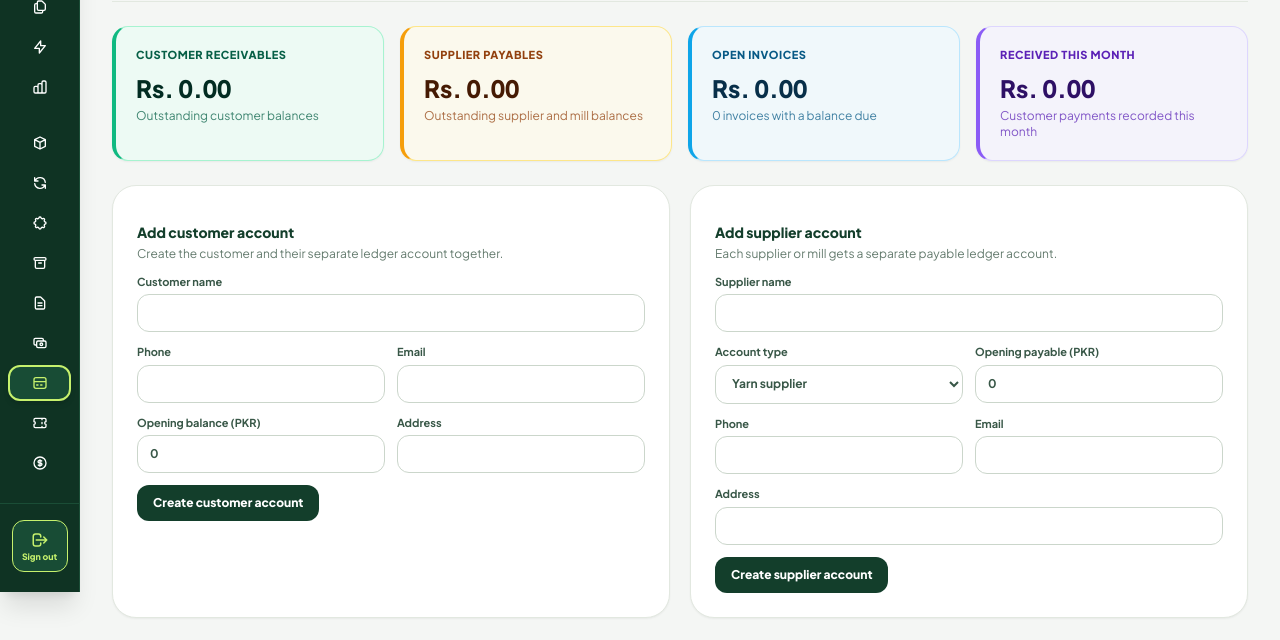
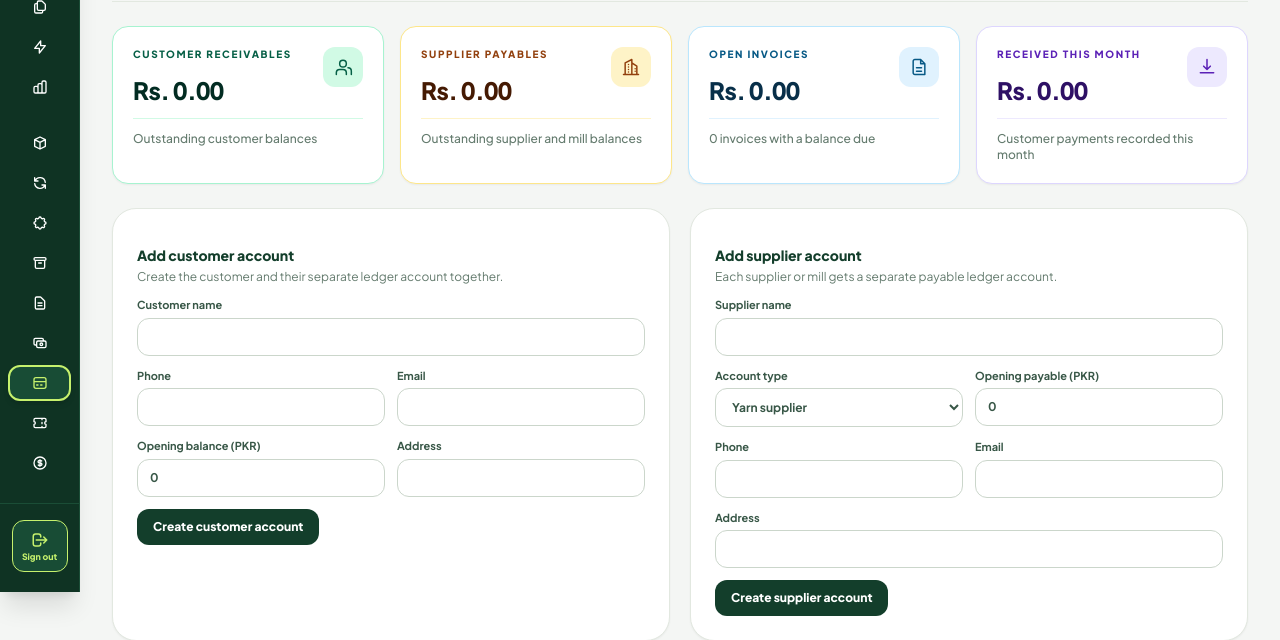
Before and after one commit to SafiullahZafar/Loom_flow_2, a Laravel app: page /accounts in a window 1280 px wide. Shown: the part 208-848 px from the top of the page. Run offline with Laravel 12, Linux system fonts and the light colour scheme; a user stored in the database is signed in; data comes from the database, SQL or seed files in the repository; data that the repository does not hold is empty; some libraries are stand-ins or nearby versions.

Commit message:
feat: Revamp account summary cards for improved layout and visual clarity

```diff
--- a/resources/views/accounts/index.blade.php
+++ b/resources/views/accounts/index.blade.php
@@ -21,25 +21,33 @@
     </header>
 
     <section class="grid grid-cols-1 gap-4 sm:grid-cols-2 xl:grid-cols-4" aria-label="Account summaries">
-        <article class="rounded-2xl border border-emerald-200 border-l-4 border-l-emerald-500 bg-emerald-50/70 p-5 shadow-sm">
-            <div class="text-[11px] font-extrabold uppercase tracking-wider text-emerald-800">Customer receivables</div>
-            <div class="mt-2 text-2xl font-black tabular-nums text-emerald-950">Rs. {{ number_format($receivables, 2) }}</div>
-            <p class="mt-1 text-xs text-emerald-800/75">Outstanding customer balances</p>
+        <article class="group rounded-2xl border border-emerald-200 bg-white p-5 shadow-sm transition hover:-translate-y-0.5 hover:shadow-md">
+            <div class="flex items-start justify-between gap-3">
+                <div><div class="text-[10px] font-extrabold uppercase tracking-[0.16em] text-emerald-800">Customer receivables</div><div class="mt-3 text-2xl font-black tabular-nums tracking-tight text-emerald-950">Rs. {{ number_format($receivables, 2) }}</div></div>
+                <div class="flex h-10 w-10 shrink-0 items-center justify-center rounded-xl bg-emerald-100 text-emerald-800" aria-hidden="true"><svg class="h-5 w-5" fill="none" stroke="currentColor" viewBox="0 0 24 24"><path stroke-linecap="round" stroke-linejoin="round" stroke-width="1.8" d="M16 21v-2a4 4 0 0 0-4-4H8a4 4 0 0 0-4 4v2m12-13a4 4 0 1 1-8 0 4 4 0 0 1 8 0Zm2 5a4 4 0 0 1 4 4v4"/></svg></div>
+            </div>
+            <p class="mt-3 border-t border-emerald-100 pt-3 text-xs font-medium text-zinc-500">Outstanding customer balances</p>
         </article>
-        <article class="rounded-2xl border border-amber-200 border-l-4 border-l-amber-500 bg-amber-50/70 p-5 shadow-sm">
-            <div class="text-[11px] font-extrabold uppercase tracking-wider text-amber-800">Supplier payables</div>
-            <div class="mt-2 text-2xl font-black tabular-nums text-amber-950">Rs. {{ number_format($payables, 2) }}</div>
-            <p class="mt-1 text-xs text-amber-800/75">Outstanding supplier and mill balances</p>
+        <article class="group rounded-2xl border border-amber-200 bg-white p-5 shadow-sm transition hover:-translate-y-0.5 hover:shadow-md">
+            <div class="flex items-start justify-between gap-3">
+                <div><div class="text-[10px] font-extrabold uppercase tracking-[0.16em] text-amber-800">Supplier payables</div><div class="mt-3 text-2xl font-black tabular-nums tracking-tight text-amber-950">Rs. {{ number_format($payables, 2) }}</div></div>
+                <div class="flex h-10 w-10 shrink-0 items-center justify-center rounded-xl bg-amber-100 text-amber-800" aria-hidden="true"><svg class="h-5 w-5" fill="none" stroke="currentColor" viewBox="0 0 24 24"><path stroke-linecap="round" stroke-linejoin="round" stroke-width="1.8" d="M3 21h18M5 21V7l8-4v18m6 0V11l-6-4M9 9v.01M9 12v.01M9 15v.01M9 18v.01m8-4v.01m0 3v.01"/></svg></div>
+            </div>
+            <p class="mt-3 border-t border-amber-100 pt-3 text-xs font-medium text-zinc-500">Outstanding supplier and mill balances</p>
         </article>
-        <article class="rounded-2xl border border-sky-200 border-l-4 border-l-sky-500 bg-sky-50/70 p-5 shadow-sm">
-            <div class="text-[11px] font-extrabold uppercase tracking-wider text-sky-800">Open invoices</div>
-            <div class="mt-2 text-2xl font-black tabular-nums text-sky-950">Rs. {{ number_format($openInvoiceBalance, 2) }}</div>
-            <p class="mt-1 text-xs text-sky-800/75">{{ $openInvoiceCount }} invoice{{ $openInvoiceCount === 1 ? '' : 's' }} with a balance due</p>
+        <article class="group rounded-2xl border border-sky-200 bg-white p-5 shadow-sm transition hover:-translate-y-0.5 hover:shadow-md">
+            <div class="flex items-start justify-between gap-3">
+                <div><div class="text-[10px] font-extrabold uppercase tracking-[0.16em] text-sky-800">Open invoices</div><div class="mt-3 text-2xl font-black tabular-nums tracking-tight text-sky-950">Rs. {{ number_format($openInvoiceBalance, 2) }}</div></div>
+                <div class="flex h-10 w-10 shrink-0 items-center justify-center rounded-xl bg-sky-100 text-sky-800" aria-hidden="true"><svg class="h-5 w-5" fill="none" stroke="currentColor" viewBox="0 0 24 24"><path stroke-linecap="round" stroke-linejoin="round" stroke-width="1.8" d="M7 3h7l5 5v13H7a2 2 0 0 1-2-2V5a2 2 0 0 1 2-2Zm7 0v5h5M9 13h6m-6 4h6"/></svg></div>
+            </div>
+            <p class="mt-3 border-t border-sky-100 pt-3 text-xs font-medium text-zinc-500">{{ $openInvoiceCount }} invoice{{ $openInvoiceCount === 1 ? '' : 's' }} with a balance due</p>
         </article>
-        <article class="rounded-2xl border border-violet-200 border-l-4 border-l-violet-500 bg-violet-50/70 p-5 shadow-sm">
-            <div class="text-[11px] font-extrabold uppercase tracking-wider text-violet-800">Received this month</div>
-            <div class="mt-2 text-2xl font-black tabular-nums text-violet-950">Rs. {{ number_format($monthReceipts, 2) }}</div>
-            <p class="mt-1 text-xs text-violet-800/75">Customer payments recorded this month</p>
+        <article class="group rounded-2xl border border-violet-200 bg-white p-5 shadow-sm transition hover:-translate-y-0.5 hover:shadow-md">
+            <div class="flex items-start justify-between gap-3">
+                <div><div class="text-[10px] font-extrabold uppercase tracking-[0.16em] text-violet-800">Received this month</div><div class="mt-3 text-2xl font-black tabular-nums tracking-tight text-violet-950">Rs. {{ number_format($monthReceipts, 2) }}</div></div>
+                <div class="flex h-10 w-10 shrink-0 items-center justify-center rounded-xl bg-violet-100 text-violet-800" aria-hidden="true"><svg class="h-5 w-5" fill="none" stroke="currentColor" viewBox="0 0 24 24"><path stroke-linecap="round" stroke-linejoin="round" stroke-width="1.8" d="M12 3v12m0 0 4-4m-4 4-4-4m-4 8h16"/></svg></div>
+            </div>
+            <p class="mt-3 border-t border-violet-100 pt-3 text-xs font-medium text-zinc-500">Customer payments recorded this month</p>
         </article>
     </section>
 
```
